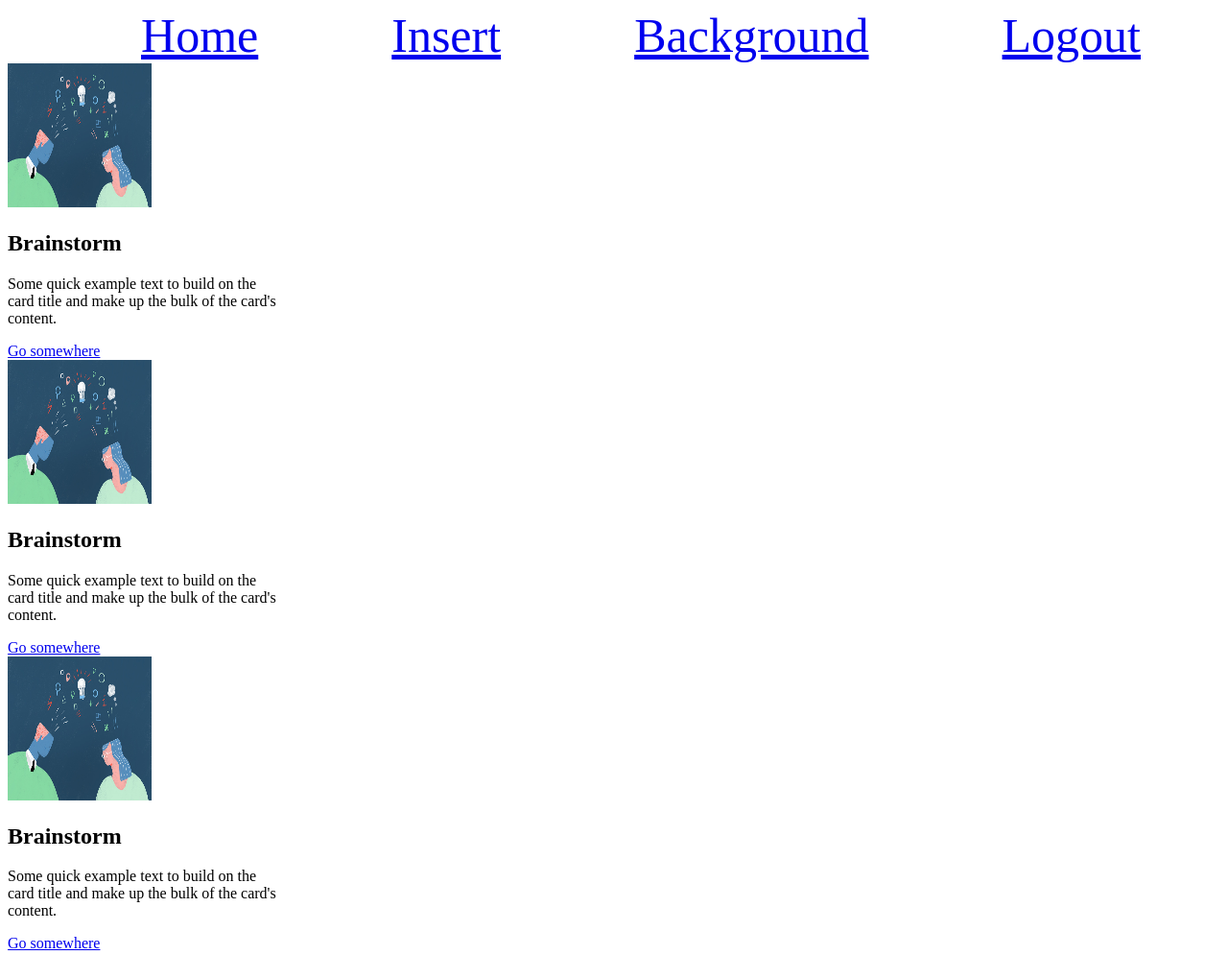
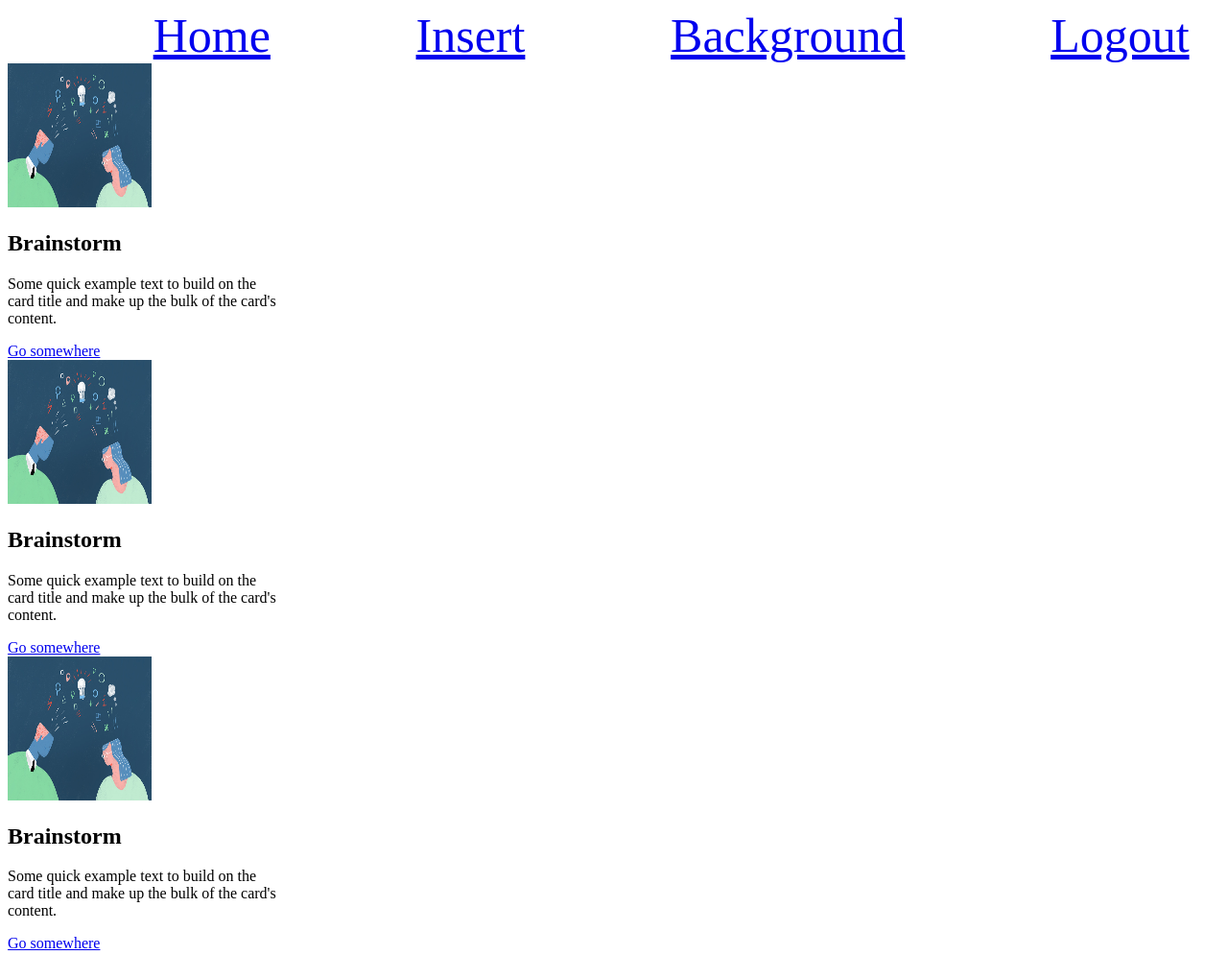
Before and after one commit to Sophal24/TestingGit, a plain HTML site: page html/index.html in a window 1280 px wide. Shown: the whole page at 96% size. Drawn offline with Linux system fonts and the light colour scheme.

Commit message:
Another Little change

```diff
--- a/css/style.css
+++ b/css/style.css
@@ -5,7 +5,7 @@
 }
 .customizeMenu{
 	font-size: 50px;
-	margin-left: 11%;
+	margin-left: 12%;
 }
 
 .secondrowcard{
```
